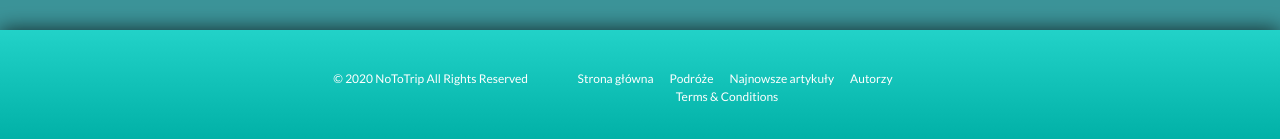
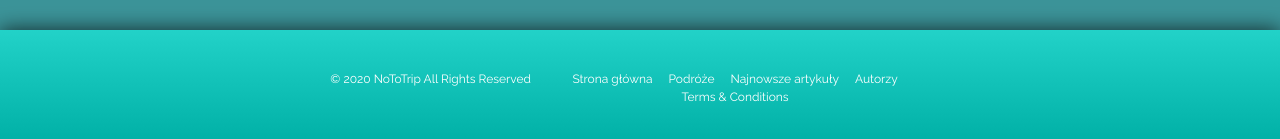
Before and after one commit to bartek3pl/NoToTrip, a React (Create React App) app: page /terms-and-conditions in a window 1280 px wide. Shown: the part 5725-5864 px from the top of the page. Built offline with nearby package versions, Linux system fonts and the light colour scheme; a web font is replaced by a local one.

Commit message:
Improve footer

```diff
--- a/src/components/Footer/Footer.scss
+++ b/src/components/Footer/Footer.scss
@@ -39,7 +39,6 @@
     text-align: center;
 
     a {
-      font-family: 'Lato', sans-serif;
       font-size: 1.2rem;
       font-weight: 400;
     }
@@ -53,7 +52,6 @@
   .footer-menu-li {
     cursor: pointer;
     display: inline-block;
-    font-family: 'Lato', sans-serif;
     font-size: 1.2rem;
     margin-right: 1.6rem;
     min-width: 4rem;
--- a/src/components/Footer/Footer.tsx
+++ b/src/components/Footer/Footer.tsx
@@ -15,9 +15,9 @@ const Footer: FunctionComponent = () => {
           <Col md={10} lg={8}>
             <div className="footer-block">
               <div className="footer-rights">
-                <a href="#home" tabIndex={0}>
+                <ReachLink to="/" tabIndex={0}>
                   &copy; {currentYear} NoToTrip All Rights Reserved
-                </a>
+                </ReachLink>
               </div>
 
               <div className="footer-menu">
@@ -57,11 +57,10 @@ const Footer: FunctionComponent = () => {
                   </Link>
                   <ReachLink
                     to="terms-and-conditions"
-                    className="footer-menu-li"
                     aria-label="Przejdź do strony Terms and Conditions"
                   >
                     <li className="footer-menu-li">
-                      <span lang="en">Terms & Conditions</span>
+                      <span lang="en">Terms &amp; Conditions</span>
                     </li>
                   </ReachLink>
                 </ul>
```
